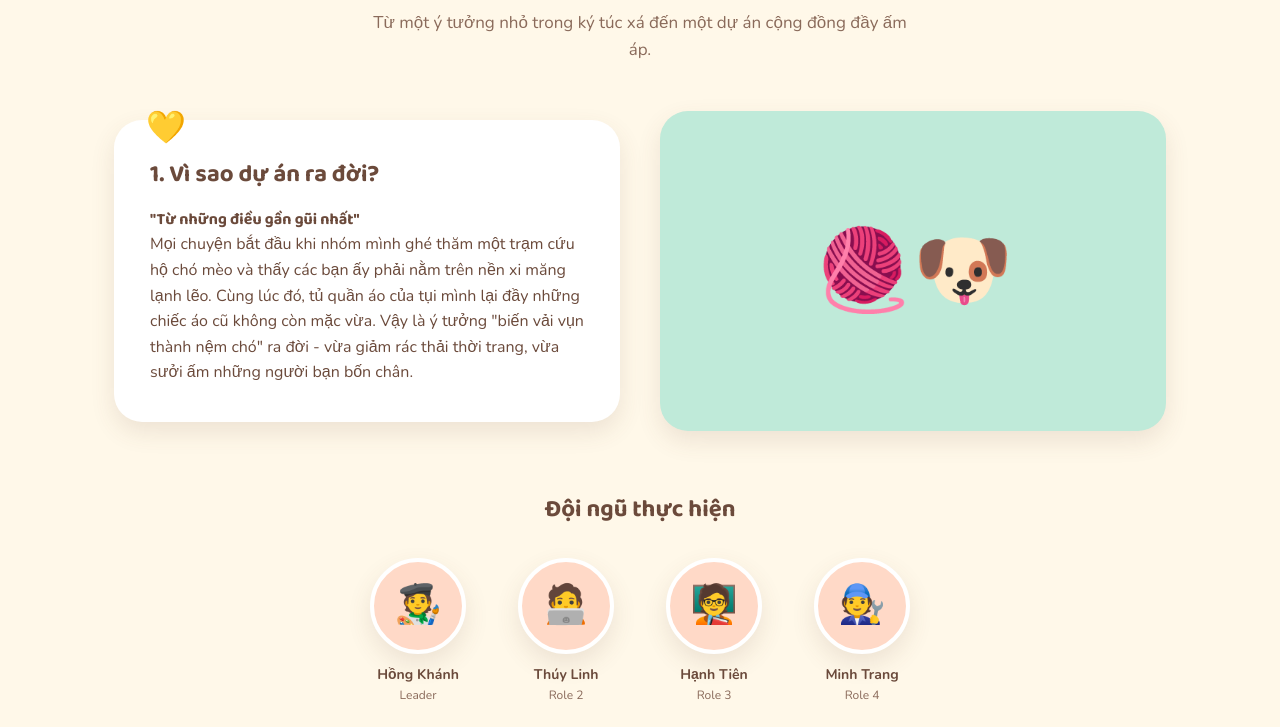
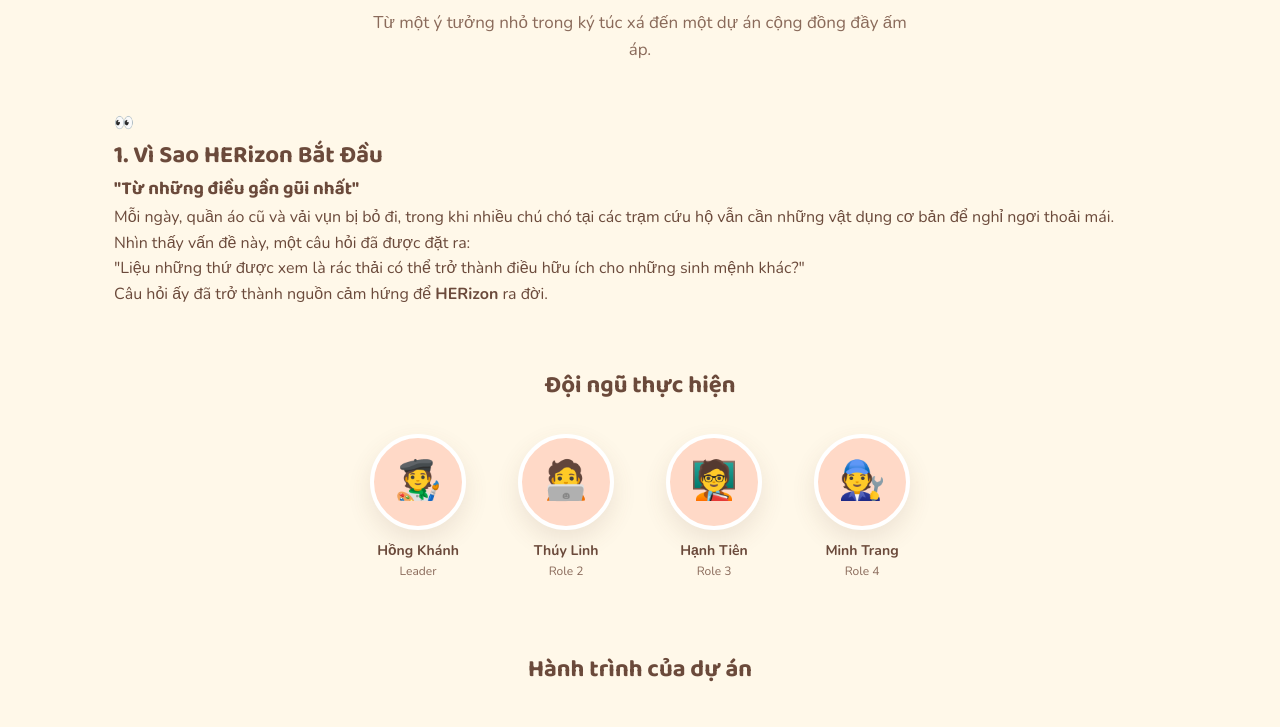
Before and after one commit to vhlyen/emam-project, a website: page index.html in a window 1280 px wide. Shown: the part 839-1566 px from the top of the page. Drawn offline with nearby package versions, Linux system fonts and the light colour scheme.

Commit message:
Update index.html

```diff
--- a/index.html
+++ b/index.html
@@ -13,7 +13,7 @@
 
 <header>
   <div class="nav-wrap">
-    <a href="#top" class="logo"><span>🐾</span>Yêu Vải Vụn</a>
+    <a href="#top" class="logo"><span>🐾</span>HERizon</a>
     <button class="burger" id="burgerBtn" aria-label="Mở menu">☰</button>
     <nav>
       <ul id="navMenu">
@@ -44,15 +44,43 @@
       <h2 class="section-title">Câu chuyện của HERizon</h2>
       <p class="section-sub">Từ một ý tưởng nhỏ trong ký túc xá đến một dự án cộng đồng đầy ấm áp.</p>
 
-      <div class="about-grid">
-        <div class="card about-card fade-up">
-          <h3>1. Vì sao dự án ra đời?</h3>
-          <h4> "Từ những điều gần gũi nhất" </h4>
-          <p>Mọi chuyện bắt đầu khi nhóm mình ghé thăm một trạm cứu hộ chó mèo và thấy các bạn ấy phải nằm trên nền xi măng lạnh lẽo. Cùng lúc đó, tủ quần áo của tụi mình lại đầy những chiếc áo cũ không còn mặc vừa. Vậy là ý tưởng "biến vải vụn thành nệm chó" ra đời - vừa giảm rác thải thời trang, vừa sưởi ấm những người bạn bốn chân.</p>
+<section class="why-herizon" id="why-herizon">
+  <div class="why-container">
 
-        </div>
-        <div class="about-img fade-up">🧶🐶</div>
+    <!-- Hình tròn bên trái -->
+    <div class="why-visual">
+      <div class="why-circle">
+        👀
       </div>
+    </div>
+
+    <!-- Nội dung bên phải -->
+    <div class="why-content">
+      <h2>1. Vì Sao HERizon Bắt Đầu</h2>
+
+      <h3>"Từ những điều gần gũi nhất"</h3>
+
+      <p>
+        Mỗi ngày, quần áo cũ và vải vụn bị bỏ đi, trong khi nhiều chú chó
+        tại các trạm cứu hộ vẫn cần những vật dụng cơ bản để nghỉ ngơi thoải mái.
+      </p>
+
+      <p>
+        Nhìn thấy vấn đề này, một câu hỏi đã được đặt ra:
+      </p>
+
+      <blockquote>
+        "Liệu những thứ được xem là rác thải có thể trở thành điều hữu ích
+        cho những sinh mệnh khác?"
+      </blockquote>
+
+      <p>
+        Câu hỏi ấy đã trở thành nguồn cảm hứng để
+        <strong>HERizon</strong> ra đời.
+      </p>
+    </div>
+
+  </div>
 
       <div class="team">
         <h3>Đội ngũ thực hiện</h3>
```
